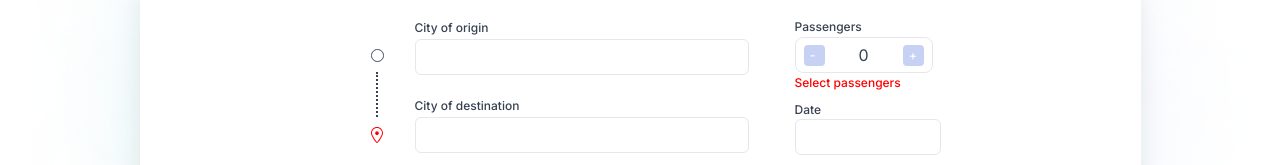
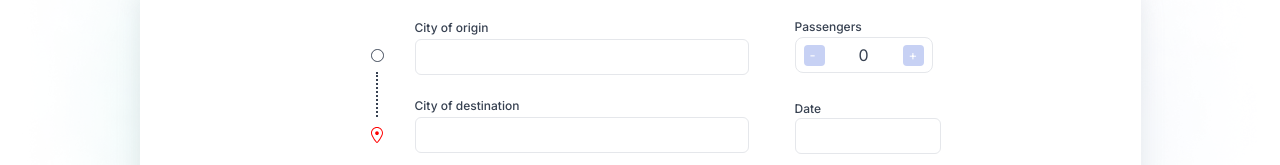
Before and after one commit to bivarz/travel-route, a React (Vite) app in the folder travel-route-app/: page / in a window 1280 px wide. Shown: the part 214-379 px from the top of the page. Built offline with nearby package versions, Linux system fonts and the light colour scheme.

Commit message:
feat: creating context

```diff
--- a/travel-route-app/src/components/Counter/counter.component.tsx
+++ b/travel-route-app/src/components/Counter/counter.component.tsx
@@ -1,12 +1,22 @@
 import { useState } from "react";
 
-import { Button, Container, Content, ErrorMsg, Title } from "./counter.styles";
+import {
+  Button,
+  Container,
+  Content,
+  ErrorArea,
+  ErrorMsg,
+  Title,
+} from "./counter.styles";
 
 export const Counter = () => {
   const [count, setCount] = useState<number>(0);
   const error = false;
 
   const handleIncrement = () => {
+    if (count === 10) {
+      return;
+    }
     setCount(count + 1);
   };
 
@@ -26,7 +36,7 @@ export const Counter = () => {
         <span>{count}</span>
         <Button onClick={handleIncrement}>+</Button>
       </Content>
-      <ErrorMsg>Select passengers</ErrorMsg>
+      <ErrorArea>{error && <ErrorMsg>Select passengers</ErrorMsg>}</ErrorArea>
     </Container>
   );
 };
--- a/travel-route-app/src/components/Counter/counter.styles.ts
+++ b/travel-route-app/src/components/Counter/counter.styles.ts
@@ -50,6 +50,10 @@ export const Button = styled.button`
   }
 `;
 
+export const ErrorArea = styled.div`
+  height: 15px;
+`;
+
 export const ErrorMsg = styled.p`
   font-family: Inter;
   font-size: 12px;
--- a/travel-route-app/src/components/Dropdown/dropdown.component.tsx
+++ /dev/null
@@ -1,3 +0,0 @@
-export const Dropdown = () => {
-  return <div>Dropdown</div>;
-};
```
Also changed, not shown: travel-route-app/src/components/Dropdown/index.ts (deleted).
